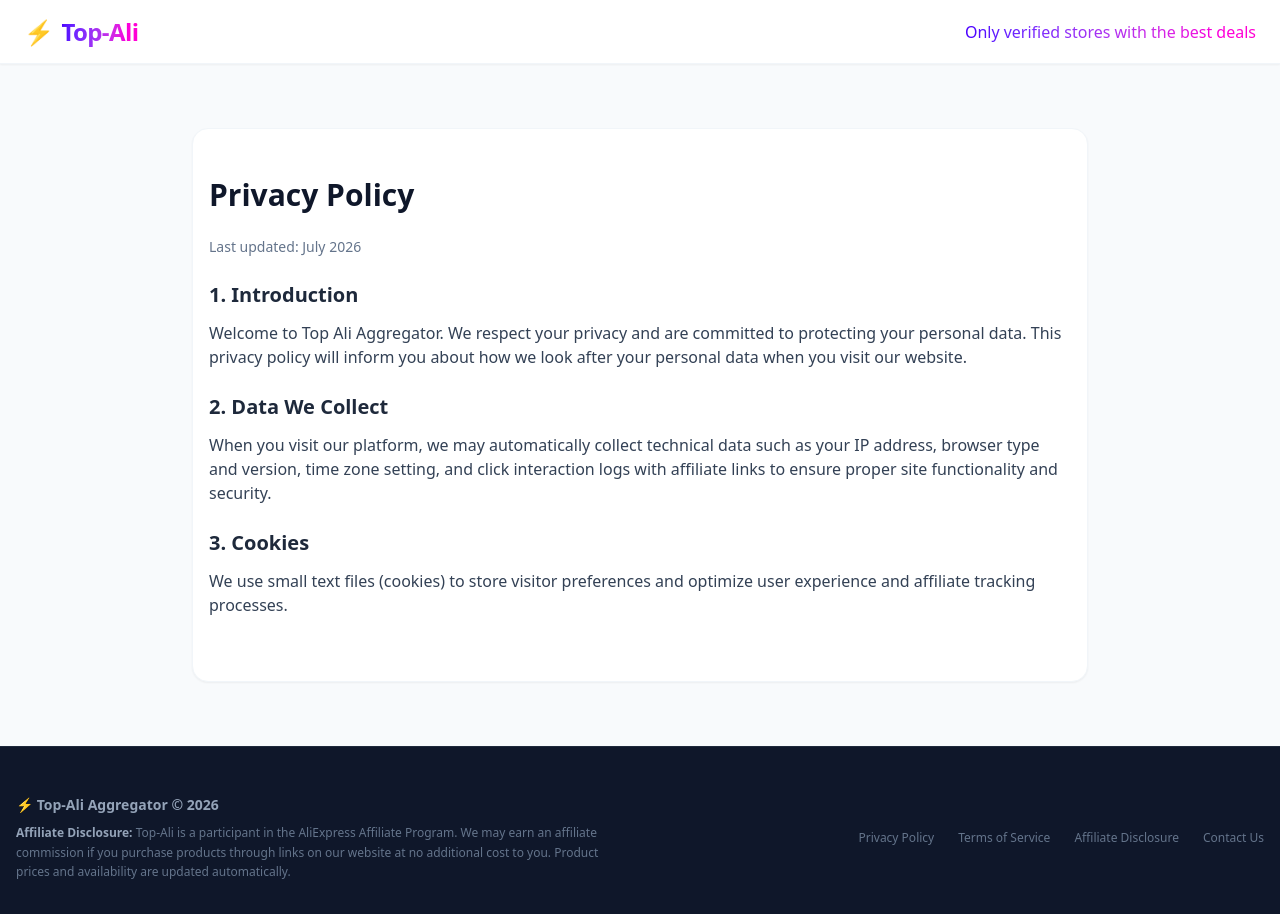
After one commit to Gudleif/ali-aggregator, a Django app: page /privacy-policy/ in a window 1280 px wide. The commit adds this page. Run offline with Django 5.2, Linux system fonts and the light colour scheme; parts of the project's set-up code (start-up, migrations or seed data) failed here and were passed over; some libraries are stand-ins or nearby versions.

Commit message:
feat: limit catalog pagination depth and add essential legal pages

```diff
--- a/src/apps/catalog/templates/catalog/base.html
+++ b/src/apps/catalog/templates/catalog/base.html
@@ -72,10 +72,10 @@
                     </p>
                 </div>
                 <div class="flex flex-wrap gap-6 md:justify-end font-medium">
-                    <a href="/privacy/" class="hover:text-slate-300 transition-colors">Privacy Policy</a>
-                    <a href="/terms/" class="hover:text-slate-300 transition-colors">Terms of Service</a>
-                    <a href="/disclosure/" class="hover:text-slate-300 transition-colors">Affiliate Disclosure</a>
-                    <a href="/contact/" class="hover:text-slate-300 transition-colors">Contact Us</a>
+                    <a href="{% url 'privacy' %}" class="hover:text-slate-300 transition-colors">Privacy Policy</a>
+                    <a href="{% url 'terms' %}" class="hover:text-slate-300 transition-colors">Terms of Service</a>
+                    <a href="{% url 'affiliate' %}" class="hover:text-slate-300 transition-colors">Affiliate Disclosure</a>
+                    <a href="{% url 'contact' %}" class="hover:text-slate-300 transition-colors">Contact Us</a>
                 </div>
             </div>
 
--- /dev/null
+++ b/src/apps/catalog/templates/catalog/privacy.html
@@ -0,0 +1,16 @@
+{% extends 'catalog/base.html' %}
+{% block content %}
+<div class="max-w-4xl mx-auto px-4 py-12 my-8 bg-white rounded-2xl shadow-sm border border-slate-100 text-slate-700">
+    <h1 class="text-3xl font-bold text-slate-900 mb-6">Privacy Policy</h1>
+    <p class="text-sm text-slate-500 mb-6">Last updated: July 2026</p>
+
+    <h2 class="text-xl font-semibold text-slate-800 mt-6 mb-3">1. Introduction</h2>
+    <p class="mb-4">Welcome to Top Ali Aggregator. We respect your privacy and are committed to protecting your personal data. This privacy policy will inform you about how we look after your personal data when you visit our website.</p>
+
+    <h2 class="text-xl font-semibold text-slate-800 mt-6 mb-3">2. Data We Collect</h2>
+    <p class="mb-4">When you visit our platform, we may automatically collect technical data such as your IP address, browser type and version, time zone setting, and click interaction logs with affiliate links to ensure proper site functionality and security.</p>
+
+    <h2 class="text-xl font-semibold text-slate-800 mt-6 mb-3">3. Cookies</h2>
+    <p class="mb-4">We use small text files (cookies) to store visitor preferences and optimize user experience and affiliate tracking processes.</p>
+</div>
+{% endblock %}
--- a/src/apps/catalog/urls.py
+++ b/src/apps/catalog/urls.py
@@ -4,6 +4,7 @@ from django.contrib.sitemaps.views import sitemap
 from django.http import HttpResponse
 from apps.catalog.views import ProductRedirectView, ProductListView
 from apps.catalog.sitemaps import StorefrontSitemap
+from django.views.generic import TemplateView
 
 # Регистрируем только реальную карту витрины
 sitemaps = {
@@ -34,4 +35,9 @@ urlpatterns = [
     # 2. ВИТРИНА И РЕДИРЕКТЫ
     path('', ProductListView.as_view(), name='product_list'),
     path('redirect/<int:product_id>/', ProductRedirectView.as_view(), name='product_buy'),
+
+    path('privacy-policy/', TemplateView.as_view(template_name='catalog/privacy.html'), name='privacy'),
+    path('terms-of-service/', TemplateView.as_view(template_name='catalog/terms.html'), name='terms'),
+    path('affiliate-disclosure/', TemplateView.as_view(template_name='catalog/affiliate.html'), name='affiliate'),
+    path('contact-us/', TemplateView.as_view(template_name='catalog/contact.html'), name='contact'),
 ]
--- a/src/apps/catalog/views.py
+++ b/src/apps/catalog/views.py
@@ -65,6 +65,10 @@ class ProductListView(ListView):
         if search_query:
             queryset = queryset.filter(name__icontains=search_query)
 
+        # --- ЖЕСТКОЕ ОГРАНИЧЕНИЕ ПАГИНАЦИИ (Максимум 50 страниц / 1500 товаров) ---
+        max_items = self.paginate_by * 50
+        queryset = queryset[:max_items]
+
         return queryset
 
     def get_context_data(self, **kwargs):
```
Also changed, not shown: src/apps/catalog/templates/catalog/affiliate.html (added, +13 -0 lines), src/apps/catalog/templates/catalog/contact.html (added, +12 -0 lines), src/apps/catalog/templates/catalog/terms.html (added, +16 -0 lines), 1 other file.
